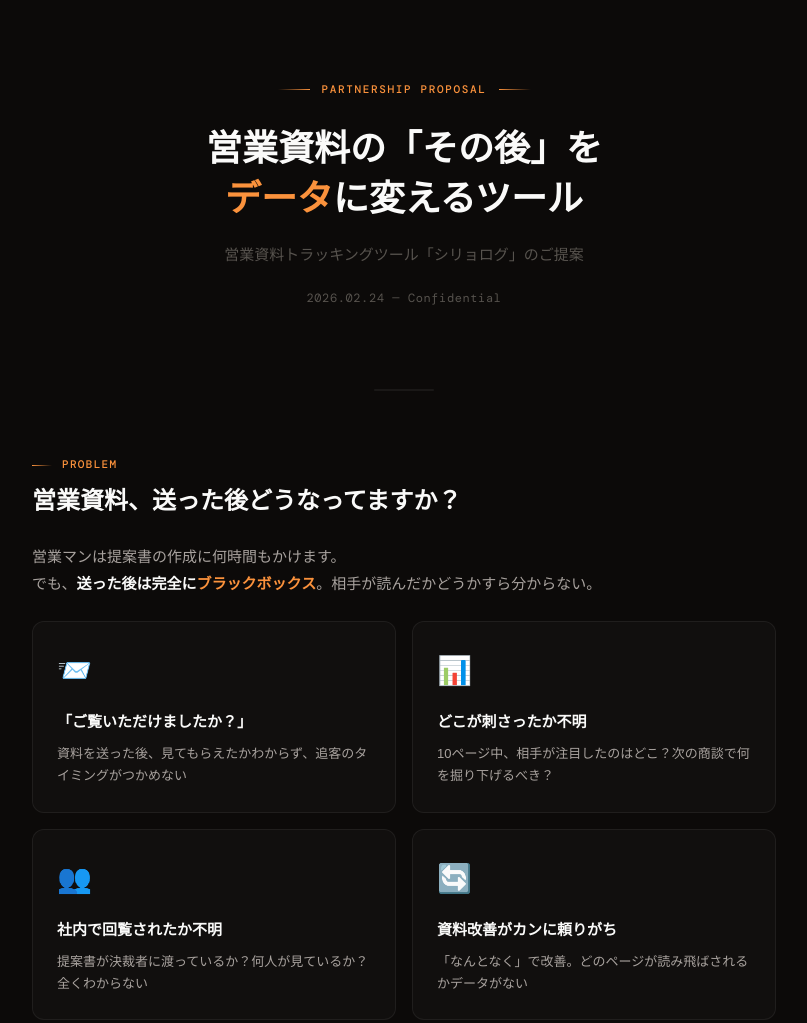
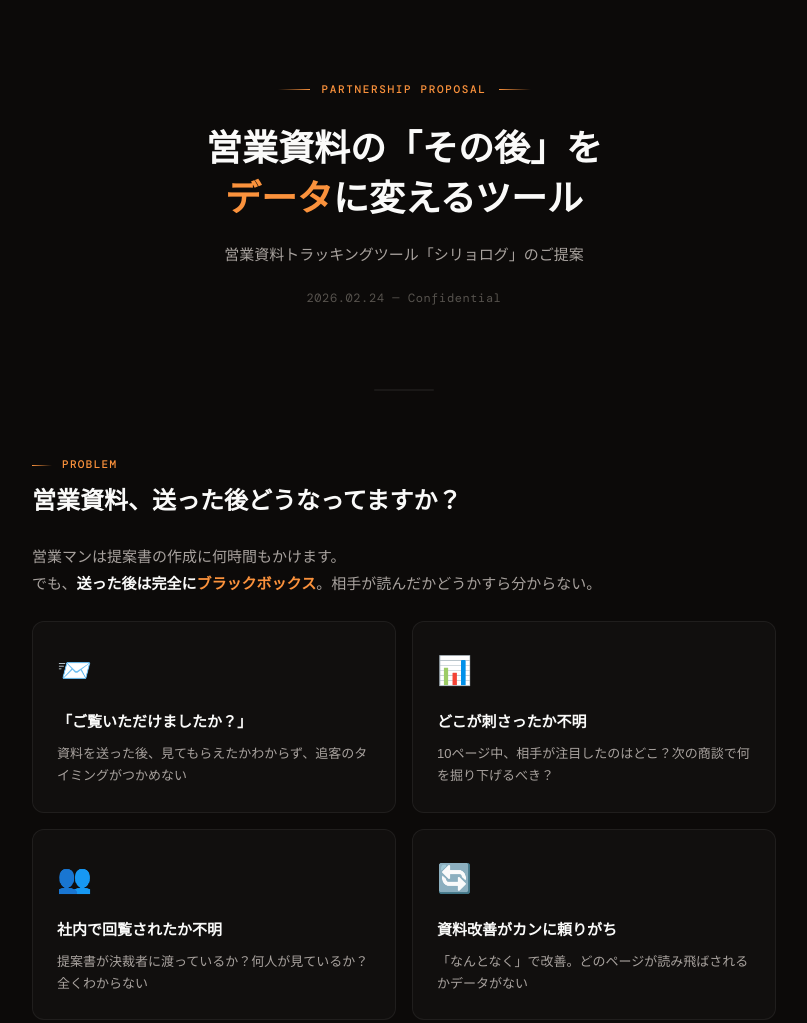
Before and after one commit to huz114/shiryolog-proposal, a plain HTML site: page index.html in a window 1280 px wide. Shown: the top 1023 px of the page, without its empty margins (236-1043 px from the left). Drawn offline with nearby package versions, Linux system fonts and the light colour scheme; a web font is replaced by a local one.

Commit message:
fix: header subtitle text visibility improvement

```diff
--- a/index.html
+++ b/index.html
@@ -78,7 +78,7 @@
   }
   .header-sub {
     font-size: 15px;
-    color: var(--text-3);
+    color: var(--text-2);
   }
   .header-date {
     font-family: 'DM Mono', monospace;
```
